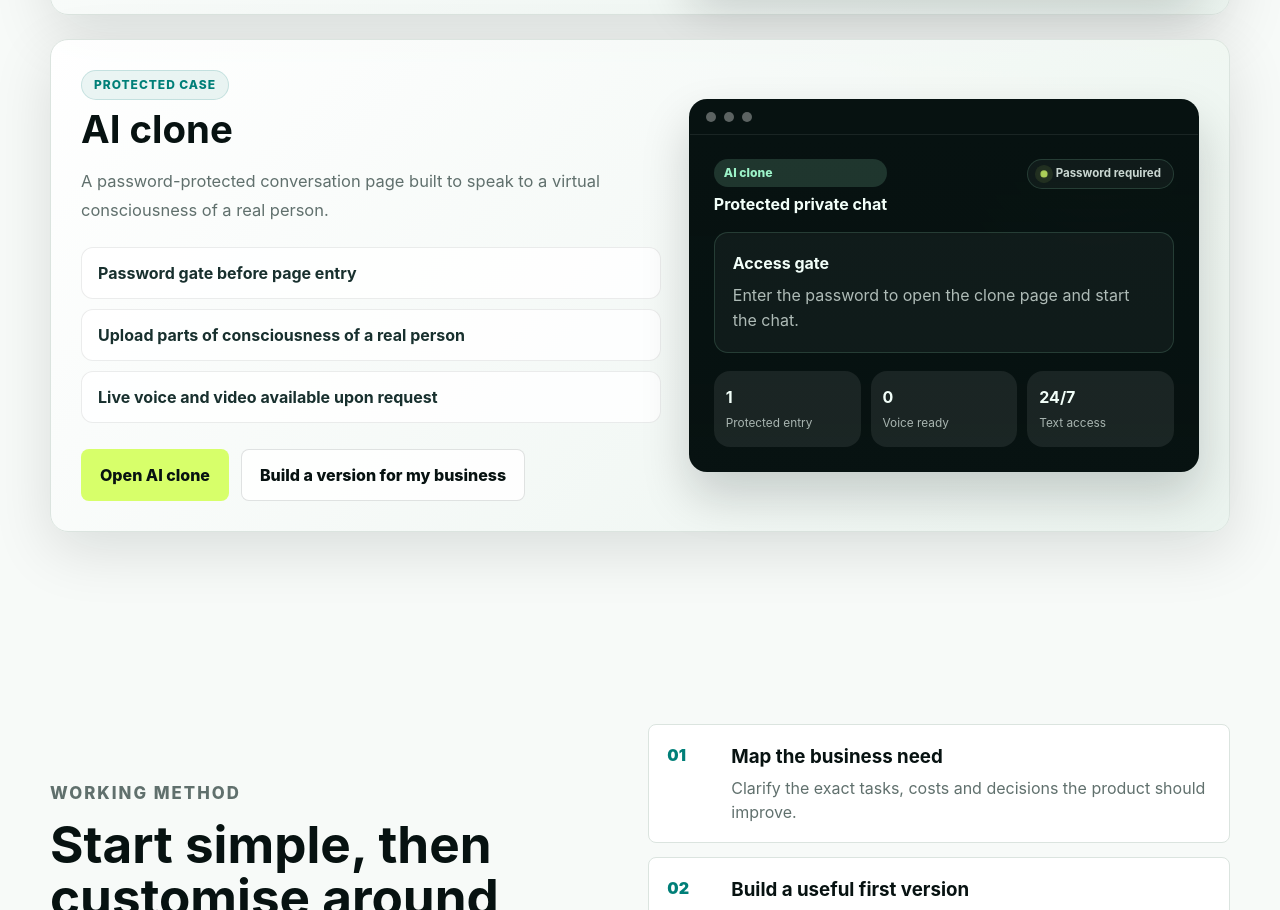
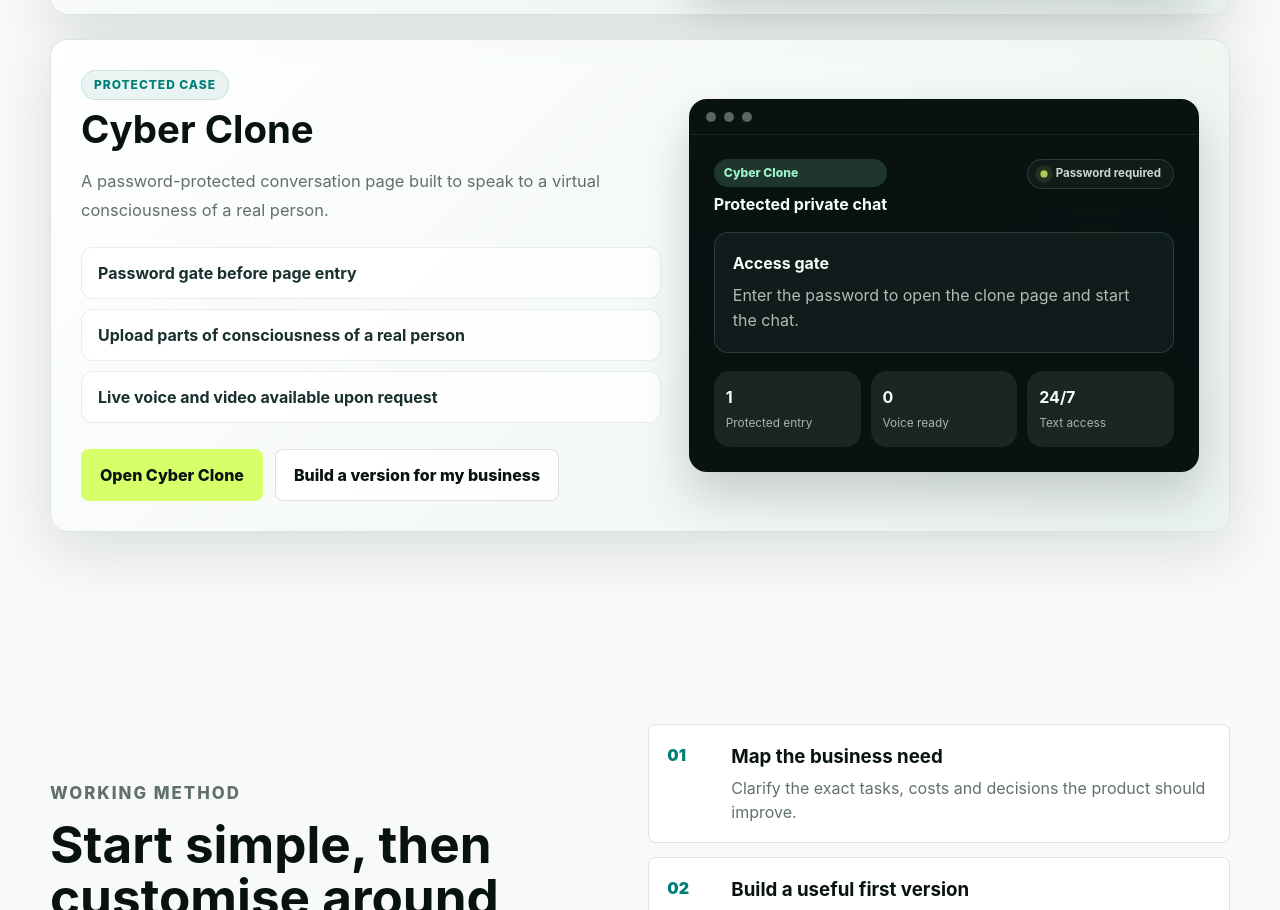
Before and after one commit to DDRZH/DDRZH, a website: page index.html in a window 1280 px wide. Shown: the part 4389-5299 px from the top of the page. Drawn offline with Linux system fonts and the light colour scheme.

Commit message:
Rename AI clone copy to Cyber Clone

```diff
--- a/i18n.js
+++ b/i18n.js
@@ -133,7 +133,6 @@
     "Open case study": "打开案例详情",
     "Build a version for my business": "为我的业务定制一个版本",
     "Protected case": "受保护案例",
-    "AI clone": "AI 克隆",
     "A password-protected conversational clone page that packages persona grounding into a controlled client-facing demo.":
       "一个带密码保护的对话式克隆页面，用接近真人的一对一交流体验来做可控的客户展示 Demo。",
     "A password-protected conversation page built to speak to a virtual consciousness of a real person.":
@@ -141,7 +140,7 @@
     "Password gate before page entry": "进入页面前先做密码验证",
     "Upload parts of consciousness of a real person": "上传真实人物的部分意识",
     "Live voice and video available upon request": "可按需提供实时语音和视频",
-    "Open AI clone": "打开 AI 克隆",
+    "Open Cyber Clone": "打开虚拟分身",
     "Protected private chat": "受保护的私密对话",
     "Password required": "需要密码",
     "Access gate": "访问门禁",
--- a/index.html
+++ b/index.html
@@ -331,7 +331,7 @@
         <article class="case-showcase">
           <div class="case-showcase-copy">
             <span class="case-label">Protected case</span>
-            <h3>AI clone</h3>
+            <h3>Cyber Clone</h3>
             <p>
               A password-protected conversation page built to speak to a virtual consciousness of a real person.
             </p>
@@ -341,7 +341,7 @@
               <div>Live voice and video available upon request</div>
             </div>
             <div class="case-actions">
-              <a class="button button-primary" href="ai-clone-case.html">Open AI clone</a>
+              <a class="button button-primary" href="ai-clone-case.html">Open Cyber Clone</a>
               <a class="button case-button-secondary" href="#contact">Build a version for my business</a>
             </div>
           </div>
@@ -356,7 +356,7 @@
               <div class="case-preview-screen case-preview-screen-lock">
                 <div class="case-preview-header">
                   <div class="case-preview-header-copy">
-                    <div class="case-preview-badge">AI clone</div>
+                    <div class="case-preview-badge">Cyber Clone</div>
                     <strong class="case-preview-title">Protected private chat</strong>
                   </div>
                   <div class="case-preview-status">
```
Also changed, not shown: ai-clone-case.html (+3 -3 lines).
